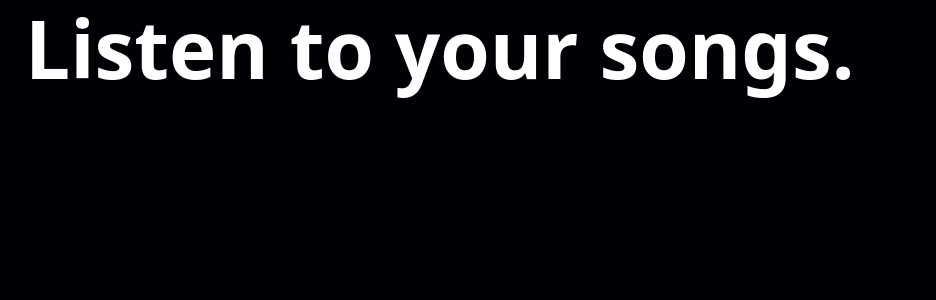
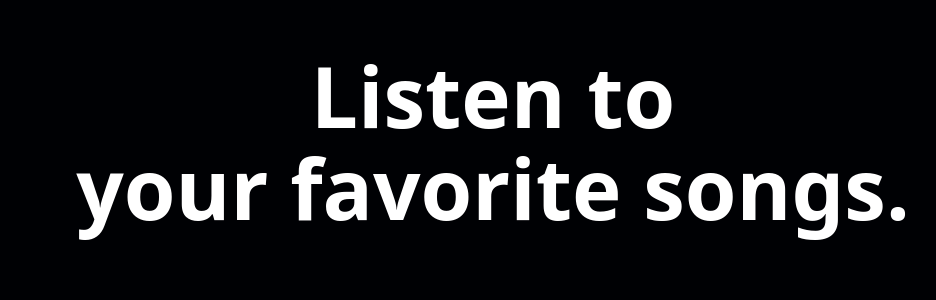
Before and after one commit to axelthereal/uiFactory, a Vue app in the folder vue-media-player/: page / in a window 1280 px wide. Shown: the top 300 px of the page, without its empty margins (147-1083 px from the left). Built offline with nearby package versions, Linux system fonts and the light colour scheme.

Commit message:
creates require styles properties

```diff
--- a/vue-media-player/src/App.vue
+++ b/vue-media-player/src/App.vue
@@ -1,7 +1,7 @@
 <template>
   <header>
   </header>
-  <main class="container col-11 col-lg-9">
+  <main class="container col-11 col-lg-9 body-center">
     <RouterView />
   </main>
 </template>
--- a/vue-media-player/src/assets/css/base.css
+++ b/vue-media-player/src/assets/css/base.css
@@ -1,7 +1,12 @@
 :root {
   --bg-background: #000104;
+
   --body-text-color: #ffffff;
+
   --bg-image: url("/cdn/images/vuebg.jpg");
+
+  --fs-x-large: calc(2.3rem + 4.5vw);
+  --fs-large: calc(1.625rem + 4.5vw);
 }
 
 *,
@@ -41,3 +46,18 @@ body {
   background-color: var(--bg-background) !important;
   color: var(--body-text-color) !important;
 }
+
+.fs-x-large {
+  font-size: var(--fs-x-large) !important;
+}
+
+.fs-large {
+  font-size: var(--fs-large) !important;
+  font-weight: 601 !important;
+  line-height: 1.1;
+}
+
+.body-center {
+  margin-top: 50px;
+  margin-left: 50px;
+}
--- a/vue-media-player/src/views/HomeView.vue
+++ b/vue-media-player/src/views/HomeView.vue
@@ -1,6 +1,9 @@
 <template>
   <main>
-    <h1 class="display-1 fw-bold">Listen to your songs.</h1>
+    <h1 class="fs-large text-center mx-auto w-80">Listen to<br>your
+      favorite
+      songs.
+    </h1>
   </main>
 </template>
 
```
